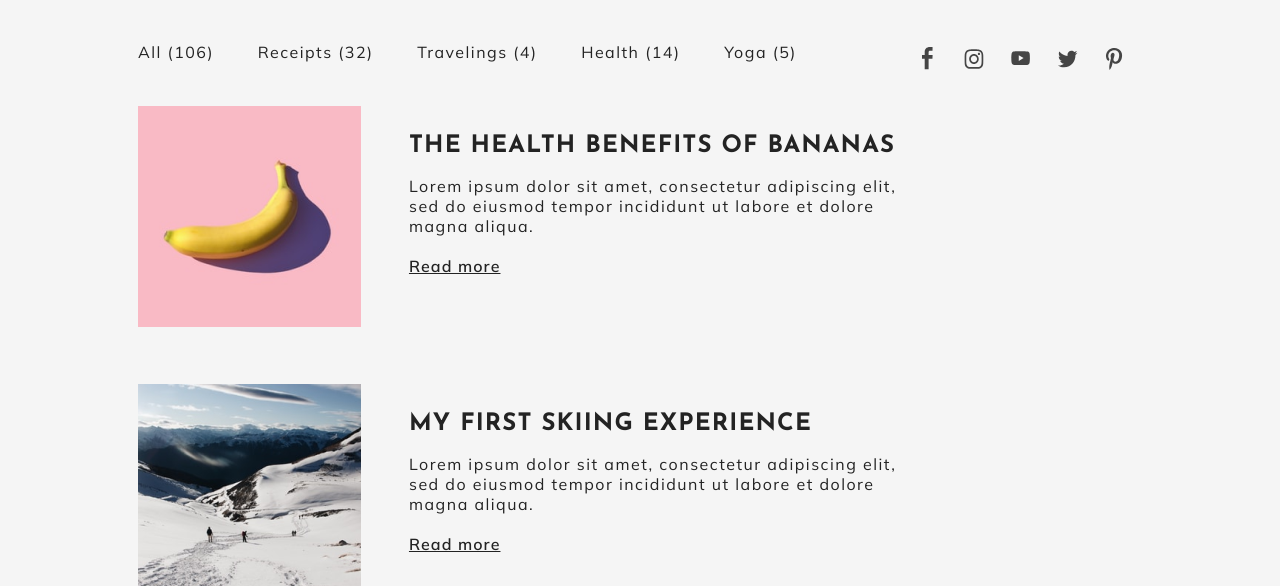
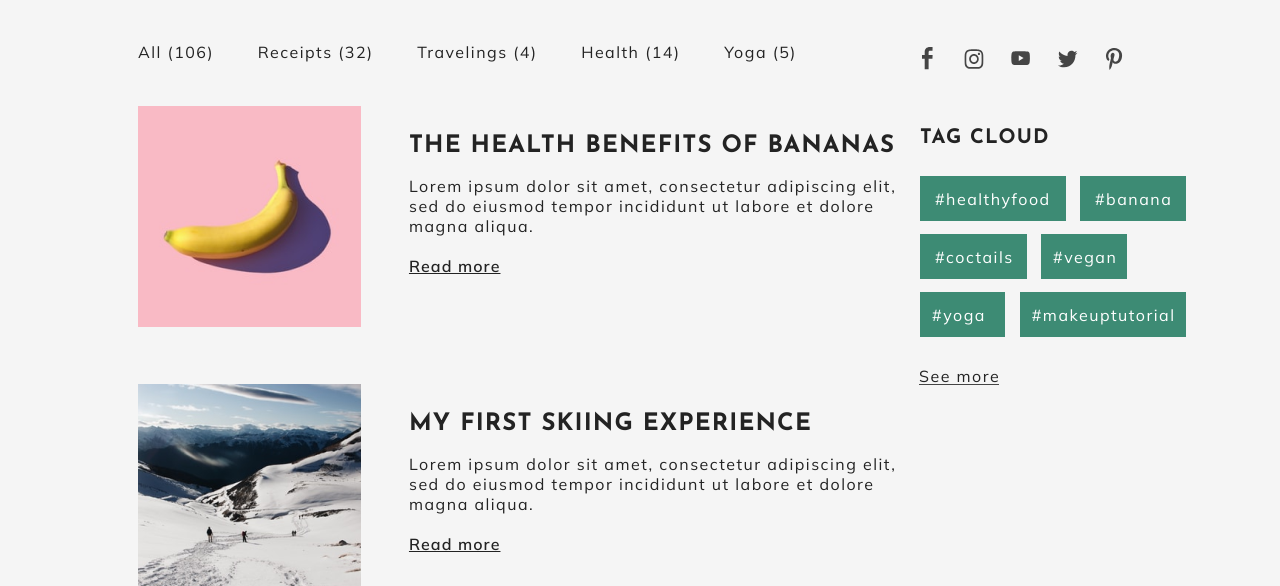
Before and after one commit to salymbaeva17/zeon-1, a plain HTML site: page index.html in a window 1280 px wide. Shown: the part 726-1312 px from the top of the page. Drawn offline with Linux system fonts and the light colour scheme.

Commit message:
tag cloud

```diff
--- a/css/style.css
+++ b/css/style.css
@@ -397,6 +397,84 @@ svg.social-media path {
     transition: .5s;
 }
 
+.social-media:hover {
+    cursor: pointer;
+}
+
 .social-media:hover path {
     fill: #40A385;
 }
+
+.tags {
+    margin-bottom: 66px;
+}
+
+.tags__title {
+    font-weight: 700;
+    font-size: 20px;
+    line-height: 20px;
+    margin-bottom: 28px;
+}
+
+.tags__hash {
+    color: #FFFFFF;
+    background-color: #3D8B74;
+    padding: 13px 15px 12px;
+    margin: 0 9.3px 13px 0;
+    display: inline-block;
+    min-width: 85.38px;
+    text-align: center;
+    transition: .6s;
+}
+
+.tags__hash:first-child {
+    padding-left: 16px;
+    padding-right: 15.95px;
+}
+
+.tags__hash:nth-child(3) {
+    margin-right: 20px;
+    padding: 13px 14px 12px 15px;
+}
+
+.tags__hash:nth-child(4) {
+    padding: 13px 13px 12px 15px;
+}
+
+.tags__hash:nth-child(5) {
+    padding: 13px 9.23px 12px 12px;
+    margin: 0 100px 13px 0;
+}
+
+.tags__hash:nth-child(6) {
+    padding: 13px 19.4px 12px 12px;
+    margin: 0 10.3px 29px 0;
+}
+
+.tags__hash:nth-child(7) {
+    padding: 13px 10.3px 12px 12px;
+    margin: 0 0 0 -1px;
+}
+
+.tags__hash:hover {
+    background-color: #40A385;
+}
+
+.tags__link {
+    font-weight: 400;
+    letter-spacing: 1.5px;
+    display: block;
+    margin-left: -1px;
+    text-decoration: none;
+    position: relative;
+}
+
+.tags__link::before {
+    position: absolute;
+    content: '';
+    width: 80.36px;
+    height: 1px;
+    background-color: #454545;
+    bottom: 1px;
+    left: 0;
+}
--- a/index.html
+++ b/index.html
@@ -181,6 +181,16 @@
                           fill="#454545"/>
                 </svg>
             </div>
+            <div class="tags">
+                <h1 class="title tags__title">Tag cloud</h1>
+                <span class="desc tags__hash">#healthyfood</span>
+                <span class="desc tags__hash">#banana</span>
+                <span class="desc tags__hash">#coctails</span>
+                <span class="desc tags__hash">#vegan</span>
+                <span class="desc tags__hash">#yoga</span>
+                <span class="desc tags__hash">#makeuptutorial</span>
+                <a href="#" class="link tags__link">See more</a>
+            </div>
         </div>
     </aside>
 
```
